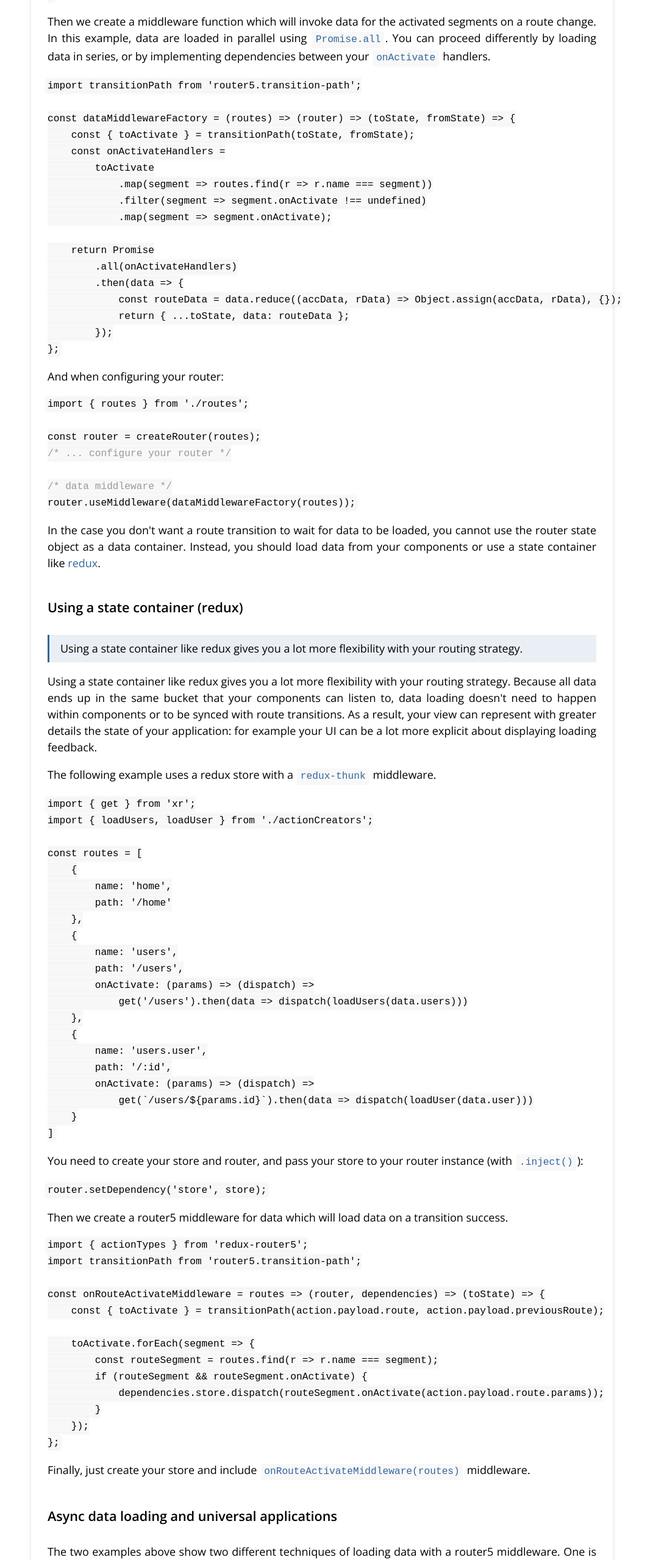
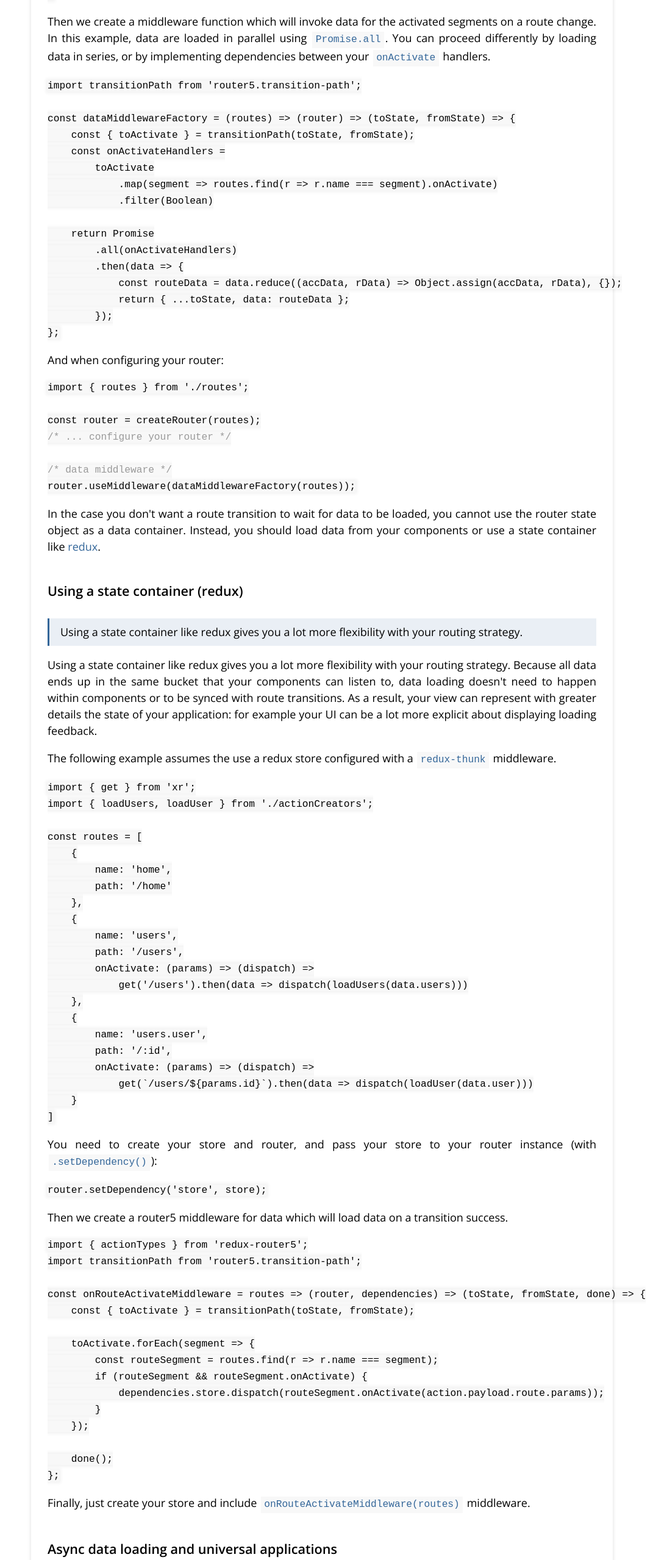
Before and after one commit to router5/router5.github.io, a website: page docs/async-data.html in a window 1280 px wide. Shown: the part 1544-4102 px from the top of the page at 61% size, without its empty margins (209-1280 px from the left). Drawn offline with nearby package versions, Linux system fonts and the light colour scheme; a small style sheet from the web is missing.

Commit message:
Fix data async guide errors

```diff
--- a/docs/async-data.html
+++ b/docs/async-data.html
@@ -145,9 +145,8 @@ const dataMiddlewareFactory = (routes) =&gt; (router) =&gt; (toState, fromState)
     const { toActivate } = transitionPath(toState, fromState);
     const onActivateHandlers =
         toActivate
-            .map(segment =&gt; routes.find(r =&gt; r.name === segment))
-            .filter(segment =&gt; segment.onActivate !== undefined)
-            .map(segment =&gt; segment.onActivate);
+            .map(segment =&gt; routes.find(r =&gt; r.name === segment).onActivate)
+            .filter(Boolean)
 
     return Promise
         .all(onActivateHandlers)
@@ -172,7 +171,7 @@ router.useMiddleware(dataMiddlewareFactory(routes));
 <p>Using a state container like redux gives you a lot more flexibility with your routing strategy.</p>
 </blockquote>
 <p>Using a state container like redux gives you a lot more flexibility with your routing strategy. Because all data ends up in the same bucket that your components can listen to, data loading doesn&#39;t need to happen within components or to be synced with route transitions. As a result, your view can represent with greater details the state of your application: for example your UI can be a lot more explicit about displaying loading feedback.</p>
-<p>The following example uses a redux store with a <code>redux-thunk</code> middleware.</p>
+<p>The following example assumes the use a redux store configured with a <code>redux-thunk</code> middleware.</p>
 <pre><code class="lang-javascript javascript">import { get } from &#39;xr&#39;;
 import { loadUsers, loadUser } from &#39;./actionCreators&#39;;
 
@@ -195,15 +194,15 @@ const routes = [
     }
 ]
 </code></pre>
-<p>You need to create your store and router, and pass your store to your router instance (with <code>.inject()</code>):</p>
+<p>You need to create your store and router, and pass your store to your router instance (with <code>.setDependency()</code>):</p>
 <pre><code class="lang-javascript javascript">router.setDependency(&#39;store&#39;, store);
 </code></pre>
 <p>Then we create a router5 middleware for data which will load data on a transition success.</p>
 <pre><code class="lang-javascript javascript">import { actionTypes } from &#39;redux-router5&#39;;
 import transitionPath from &#39;router5.transition-path&#39;;
 
-const onRouteActivateMiddleware = routes =&gt; (router, dependencies) =&gt; (toState) =&gt; {
-    const { toActivate } = transitionPath(action.payload.route, action.payload.previousRoute);
+const onRouteActivateMiddleware = routes =&gt; (router, dependencies) =&gt; (toState, fromState, done) =&gt; {
+    const { toActivate } = transitionPath(toState, fromState);
 
     toActivate.forEach(segment =&gt; {
         const routeSegment = routes.find(r =&gt; r.name === segment);
@@ -211,12 +210,14 @@ const onRouteActivateMiddleware = routes =&gt; (router, dependencies) =&gt; (toS
             dependencies.store.dispatch(routeSegment.onActivate(action.payload.route.params));
         }
     });
+
+    done();
 };
 </code></pre>
 <p>Finally, just create your store and include <code>onRouteActivateMiddleware(routes)</code> middleware.</p>
 <h2 id="async-data-loading-and-universal-applications">Async data loading and universal applications</h2>
 <p>The two examples above show two different techniques of loading data with a router5 middleware. One is blocking, one is non-blocking. But what about universal applications?</p>
-<p>The answer is very simple: block on the server-side, and choose to block or not on the client-side! For the redux example, we need to return a promise of all dispatched promises and we are done.</p>
+<p>The answer is very simple: block on the server-side, and choose to block or not on the client-side! For the example with example, you would need dispatch to return promises (with redux-thunk, your thunks need to return promises for their async operations).</p>
 
     </main>
 
```
Also changed, not shown: _guides/async-data.md (+9 -8 lines).
